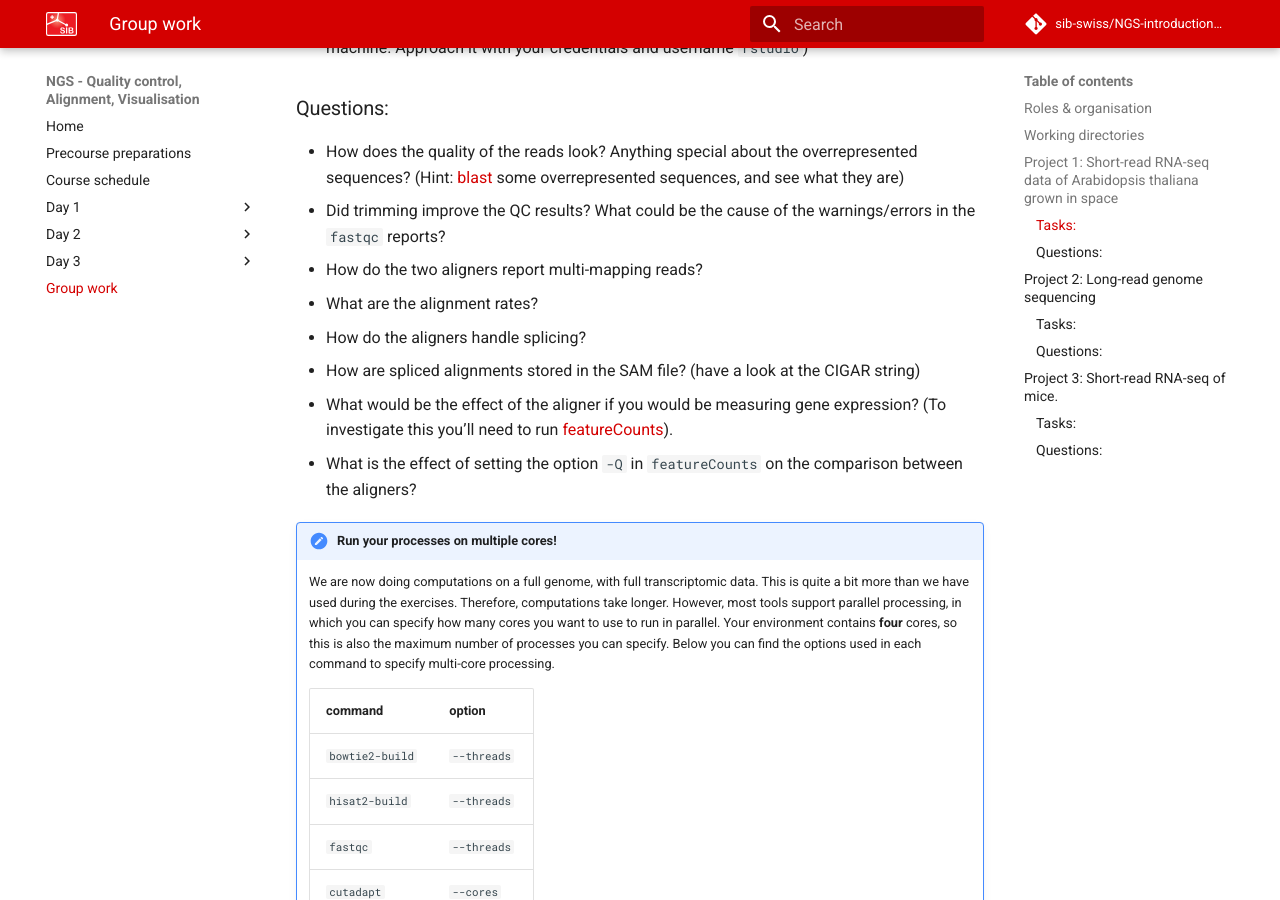
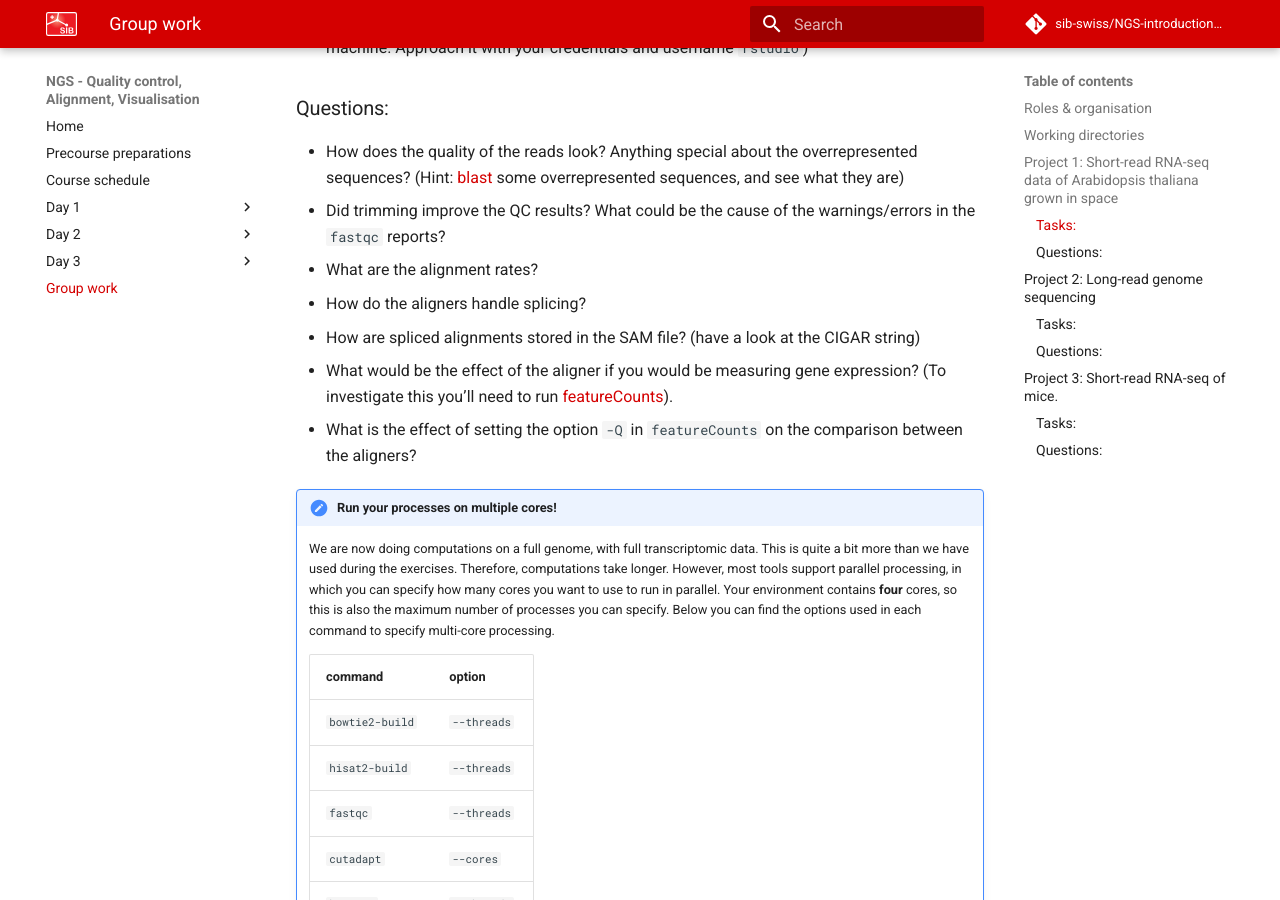
Before and after one commit to sib-swiss/NGS-introduction-training, an MkDocs documentation site: the page built from docs/group_work.md, in a window 1280 px wide and 900 px high, scrolled down 2607 px. Built offline with MkDocs 1.6.1 and Material for MkDocs 9.7.7, drawn with Linux system fonts in a browser that asks for light colours; comment, search, counter and statistics services are not loaded; the version menu is left out; some of the changed text lies outside the part shown.

Commit message:
removed multi mapping question

```diff
--- a/docs/group_work.md
+++ b/docs/group_work.md
@@ -82,7 +82,6 @@ gunzip Araport11_GTF_genes_transposons.Mar202021.noChr.gtf.gz
 
 * How does the quality of the reads look? Anything special about the overrepresented sequences? (Hint: [blast](https://blast.ncbi.nlm.nih.gov/) some overrepresented sequences, and see what they are)
 * Did trimming improve the QC results? What could be the cause of the warnings/errors in the `fastqc` reports?
-* How do the two aligners report multi-mapping reads?
 * What are the alignment rates?
 * How do the aligners handle splicing?
 * How are spliced alignments stored in the SAM file? (have a look at the CIGAR string)
@@ -257,7 +256,6 @@ gunzip Mus_musculus.GRCm38.102.chr5.gtf.gz
 * Check the description at the SRA sample page. What kind of sample is this?
 * How does the quality of the reads look? Anything special about the overrepresented sequences? (Hint: [blast](https://blast.ncbi.nlm.nih.gov/) some overrepresented sequences, and see what they are)
 * Did trimming improve the QC results? What could be the cause of the warnings/errors in the `fastqc` reports?
-* How do the two aligners report multi-mapping reads?
 * What are the alignment rates?
 * How do the aligners handle splicing?
 * How are spliced alignments stored in the SAM file?
```
